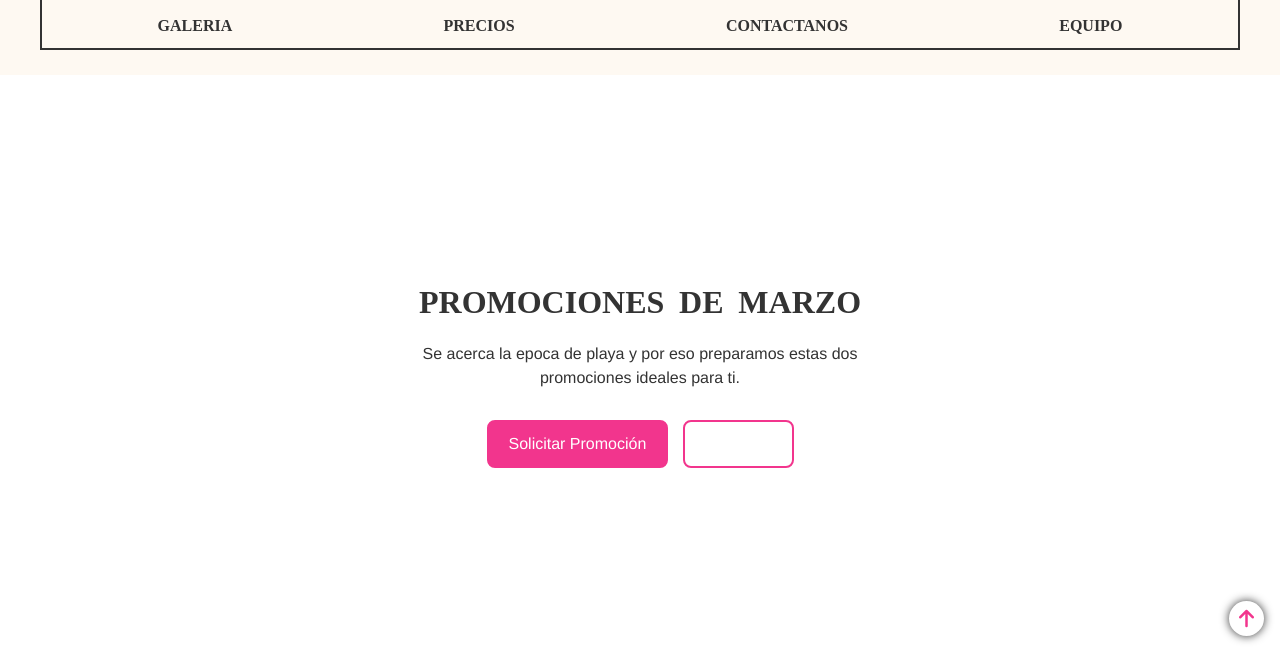
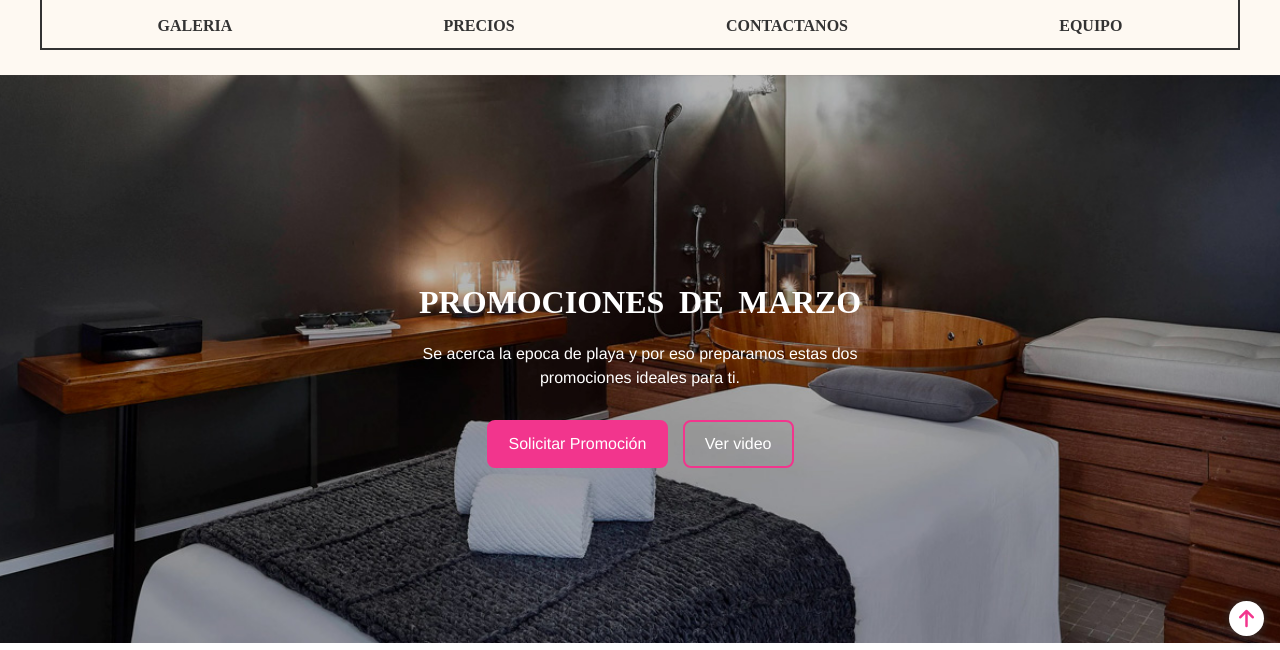
Before and after one commit to ReyesPitaluaDiego/SPAsalon, a plain HTML site: page index.html in a window 1280 px wide. Shown: the part 148-798 px from the top of the page. Drawn offline with Linux system fonts and the light colour scheme; a web font is replaced by a local one.

Commit message:
corrección de dirección a imagen slide1

```diff
--- a/css/estilo.css
+++ b/css/estilo.css
@@ -96,11 +96,11 @@ header hr {
 }
 
 .promociones {
-  background-image: url(imagenes/slide1.jpg);
+  background-image: url(../imagenes/slide1.jpg);
   background-position: center;
   background-repeat: no-repeat;
   background-size: cover;
-  color: #333;
+  color: white;
   text-align: center;
   height: 71vh;
   display: flex;
```
